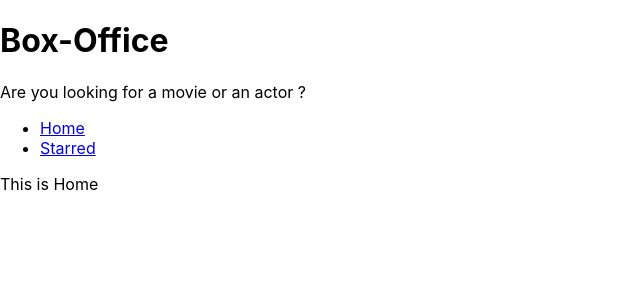
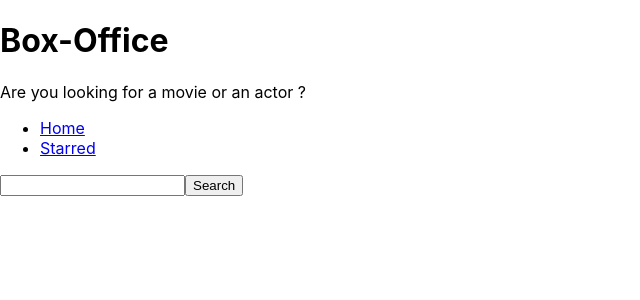
Before and after one commit to Ojaswi2000/box-office, a React (Create React App) app: page / in a window 1280 px wide. Shown: the top 300 px of the page, without its empty margins (0-640 px from the left). Built offline with nearby package versions, Linux system fonts and the light colour scheme.

Commit message:
added fetch from api

```diff
--- a/src/pages/Home.js
+++ b/src/pages/Home.js
@@ -1,10 +1,33 @@
-import React from 'react'
+import React,{useState} from 'react'
 import MainPageLayout from '../components/MainPageLayout'
 
 const Home = () => {
+
+    const [input,setInput]=useState('');
+
+    const onSearch= () => {
+        fetch(`https://http://api.tvmaze.com/search/shows?q=${input}`)
+        .then(r=> r.json())
+        .then(result => {
+            console.log(result);
+        })
+    };
+
+    const onInputChange =(ev) => {
+        setInput(ev.target.value);
+    };
+    const onKeyDown =(ev) => {
+        if(ev.keyCode===13)
+        {
+            onSearch();
+        }
+    }
+
+
     return (
         <MainPageLayout>
-            This is Home
+        <input type="text" onChange={onInputChange} onKeyDown={onKeyDown} value={input}/>
+        <button type="button" onClick={onSearch}>Search</button>
         </MainPageLayout>
     )
 }
```
